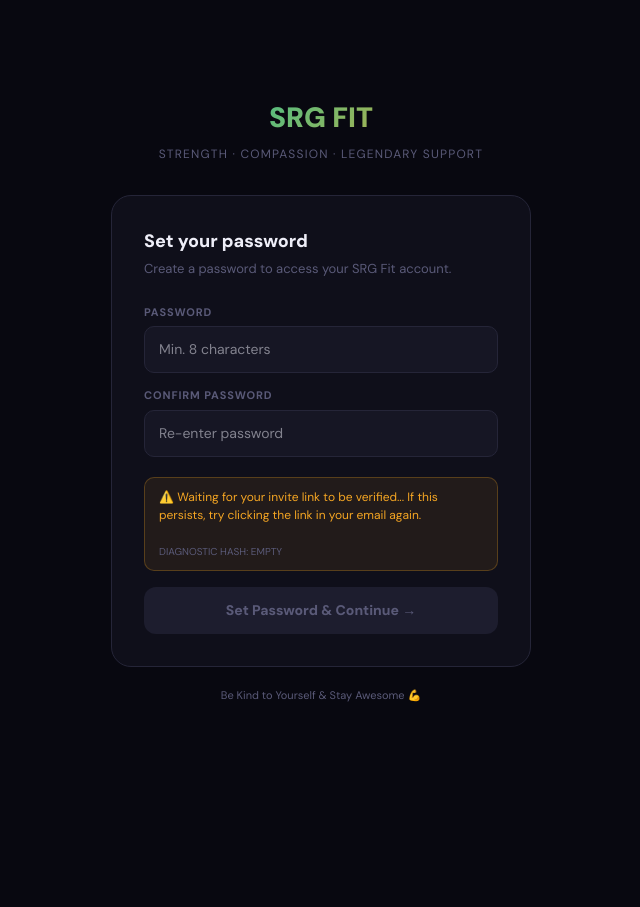
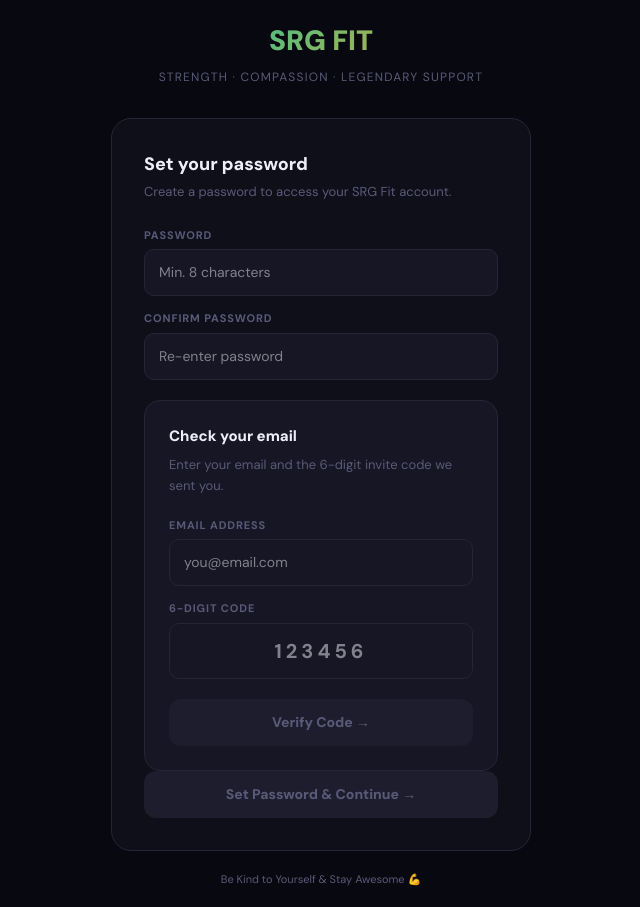
Before and after one commit to srgfitshane/srg-fit, a Next.js app: page /set-password in a window 1280 px wide. Shown: the whole page, without its empty margins (319-959 px from the left). Before the commit the page ends 800 px from the top, so only its background shows below. Built offline with nearby package versions, Linux system fonts and the light colour scheme; no server answers.

Commit message:
feat(auth): abandon magic links and raw urls in favor of a clean, bot-immune 6-digit OTP code prompt

```diff
--- a/src/app/api/invite/route.ts
+++ b/src/app/api/invite/route.ts
@@ -19,14 +19,10 @@
 
     // ── Resend path: re-invite an existing user ──────────────────────────────
     if (resend) {
-      // Re-inviting an existing user generates a recovery link instead of a broken invite token
-      const { data: linkData, error: resendErr } = await supabaseAdmin.auth.admin.generateLink({
-        type: 'recovery',
-        email,
-        options: { redirectTo: `${siteUrl}/set-password` },
-      })
+      // Re-inviting an existing user generates a recovery link/OTP email
+      const { error: resendErr } = await supabaseAdmin.auth.resetPasswordForEmail(email)
       if (resendErr) throw resendErr
-      return NextResponse.json({ success: true, action_link: linkData.properties.action_link })
+      return NextResponse.json({ success: true })
     }
 
     // ── New invite path ───────────────────────────────────────────────────────
@@ -41,18 +37,16 @@
       return NextResponse.json({ error: 'A user with that email already exists' }, { status: 400 })
     }
 
-    const { data: invited, error: inviteError } = await supabaseAdmin.auth.admin.generateLink({
-      type: 'invite',
+    const { data: invited, error: inviteError } = await supabaseAdmin.auth.admin.inviteUserByEmail(
       email,
-      options: {
-        redirectTo: `${siteUrl}/set-password`,
+      {
         data: { full_name: fullName || email, role: 'client' },
       }
-    })
+    )
 
     if (inviteError || !invited.user) {
       return NextResponse.json(
-        { error: inviteError?.message || 'Failed to generate secure invite link' },
+        { error: inviteError?.message || 'Failed to send invite' },
         { status: 500 }
       )
     }
@@ -67,8 +61,7 @@
 
     return NextResponse.json({
       success: true,
-      message: `Secure invite link generated for ${email}.`,
-      action_link: invited.properties.action_link,
+      message: `Invite securely dispatched to ${email}.`,
       userId: invited.user.id,
     })
 
--- a/src/app/dashboard/coach/invites/page.tsx
+++ b/src/app/dashboard/coach/invites/page.tsx
@@ -68,12 +68,13 @@
       const res = await fetch('/api/invite', {
         method: 'POST',
         headers: { 'Content-Type': 'application/json' },
-        body: JSON.stringify({ email: form.email.trim().toLowerCase(), fullName: form.full_name || form.email, coachId })
+        body: JSON.stringify({ ...form, coachId }),
       })
       const result = await res.json()
       if (!res.ok) { alert(result.error || 'Failed to send invite'); setSending(false); return }
-      // Set the generated secure link in the UI so the coach can text it
-      setSendResult({ url: result.action_link, note: 'Text this secure setup link directly to your client!' })
+
+      // inviteUserByEmail sends via Supabase SMTP — no manual link needed
+      setSendResult({ url: '', note: `An invite email was securely sent to ${form.email}. They will use a 6-digit code to log in.` })
 
       // Reload invites list to reflect new entry
       const { data: inv } = await supabase.from('client_invites').select('*').eq('coach_id', coachId).order('created_at', { ascending: false })
@@ -112,16 +113,14 @@
       status: 'pending',
       expires_at: new Date(Date.now() + 7*24*60*60*1000).toISOString()
     }).eq('id', id)
-    // Re-use the invite API route with resend=true to generate a new secure link
+    // Re-use the invite API route with resend=true to trigger a new Supabase invite email
     const res = await fetch('/api/invite', {
       method: 'POST',
       headers: { 'Content-Type': 'application/json' },
       body: JSON.stringify({ email: inv.email, resend: true, coachId }),
     })
-    const result = await res.json()
-    if (res.ok && result.action_link) {
+    if (res.ok) {
       setLastInvite(inv)
-      setSendResult({ url: result.action_link, note: 'Text this brand new secure link directly to your client!' })
       setShowNext(true)
     }
     setInvites(p => p.map(i => i.id === id ? { ...i, status: 'pending' } : i))
--- a/src/app/set-password/page.tsx
+++ b/src/app/set-password/page.tsx
@@ -5,8 +5,8 @@
 import { useRouter, useSearchParams } from 'next/navigation'
 
 const t = {
-  bg:'#080810', surface:'#0f0f1a', border:'#252538',
-  teal:'#00c9b1', tealDim:'#00c9b115', red:'#ef4444', redDim:'#ef444415',
+  bg:'#080810', surface:'#0f0f1a', surfaceUp:'#161624', border:'#252538',
+  teal:'#00c9b1', tealDim:'#00c9b115', orange:'#f5a623', red:'#ef4444', redDim:'#ef444415',
   text:'#eeeef8', textMuted:'#5a5a78', textDim:'#8888a8',
 }
 
@@ -22,6 +22,8 @@
   const [initialHash, setInitialHash] = useState('SSR')
   const [password,  setPassword]  = useState('')
   const [confirm,   setConfirm]   = useState('')
+  const [otpEmail,  setOtpEmail]  = useState('')
+  const [otpCode,   setOtpCode]   = useState('')
   const [loading,   setLoading]   = useState(false)
   const [error,     setError]     = useState('')
   const [done,      setDone]      = useState(false)
@@ -77,6 +79,19 @@
     })
     return () => subscription.unsubscribe()
   }, [searchParams])
+
+  const handleVerifyOtp = async () => {
+    setError('')
+    setLoading(true)
+    const { data, error: otpError } = await supabase.auth.verifyOtp({ email: otpEmail, token: otpCode, type: 'invite' })
+    if (otpError) {
+      setError(`Verification failed: ${otpError.message}`)
+      setLoading(false)
+      return
+    }
+    if (data.session) setSessionOk(true)
+    setLoading(false)
+  }
 
   const handleSubmit = async () => {
     setError('')
@@ -178,10 +193,59 @@
                 )}
 
                 {!sessionOk && (
-                  <div style={{ background:'#f5a62315', border:'1px solid #f5a62340', borderRadius:10, padding:'10px 14px', fontSize:12, color:'#f5a623', marginBottom:16 }}>
-                    ⚠️ Waiting for your invite link to be verified... If this persists, try clicking the link in your email again.
-                    <br/><br/>
-                    <span style={{ fontSize:10, color:t.textMuted }}>DIAGNOSTIC HASH: {initialHash || 'EMPTY'}</span>
+                  <div style={{ background:t.surfaceUp, border:`1px solid ${t.border}`, borderRadius:16, padding:'24px' }}>
+                    <div style={{ fontSize:15, fontWeight:800, marginBottom:8 }}>Check your email</div>
+                    <div style={{ fontSize:13, color:t.textMuted, marginBottom:20, lineHeight:1.6 }}>
+                      Enter your email and the 6-digit invite code we sent you.
+                    </div>
+
+                    <div style={{ marginBottom:14 }}>
+                      <label style={{ fontSize:11, fontWeight:700, color:t.textMuted, textTransform:'uppercase', letterSpacing:'0.08em', display:'block', marginBottom:6 }}>
+                        Email Address
+                      </label>
+                      <input
+                        type="email"
+                        value={otpEmail}
+                        onChange={e => setOtpEmail(e.target.value)}
+                        placeholder="you@email.com"
+                        style={inp}
+                      />
+                    </div>
+
+                    <div style={{ marginBottom:20 }}>
+                      <label style={{ fontSize:11, fontWeight:700, color:t.textMuted, textTransform:'uppercase', letterSpacing:'0.08em', display:'block', marginBottom:6 }}>
+                        6-Digit Code
+                      </label>
+                      <input
+                        type="text"
+                        value={otpCode}
+                        onChange={e => setOtpCode(e.target.value)}
+                        placeholder="123456"
+                        maxLength={6}
+                        style={{ ...inp, letterSpacing: '0.2em', fontSize:20, fontWeight:'bold', textAlign:'center' as const }}
+                      />
+                    </div>
+
+                    <button
+                      onClick={handleVerifyOtp}
+                      disabled={loading || !otpEmail || otpCode.length !== 6}
+                      style={{
+                        width: '100%',
+                        padding: '13px',
+                        borderRadius: 12,
+                        border: 'none',
+                        background: loading || !otpEmail || otpCode.length !== 6
+                          ? '#1d1d2e'
+                          : `linear-gradient(135deg,${t.orange},${t.orange}cc)`,
+                        color: loading || !otpEmail || otpCode.length !== 6 ? t.textMuted : '#000',
+                        fontSize: 14,
+                        fontWeight: 800,
+                        cursor: loading || !otpEmail || otpCode.length !== 6 ? 'not-allowed' : 'pointer',
+                        fontFamily: "'DM Sans',sans-serif",
+                        transition: 'all 0.2s',
+                      }}>
+                      {loading ? 'Verifying...' : 'Verify Code →'}
+                    </button>
                   </div>
                 )}
 
```
